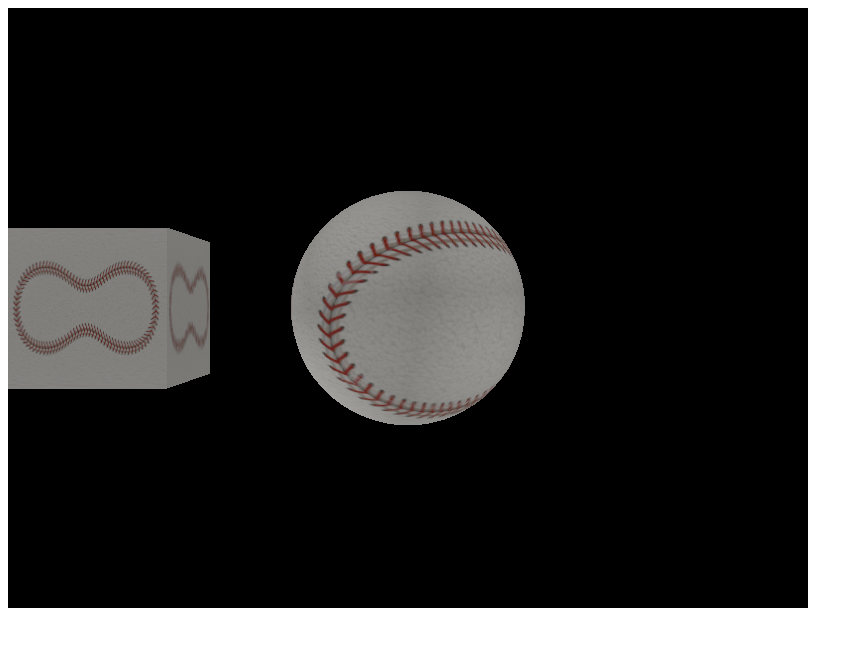
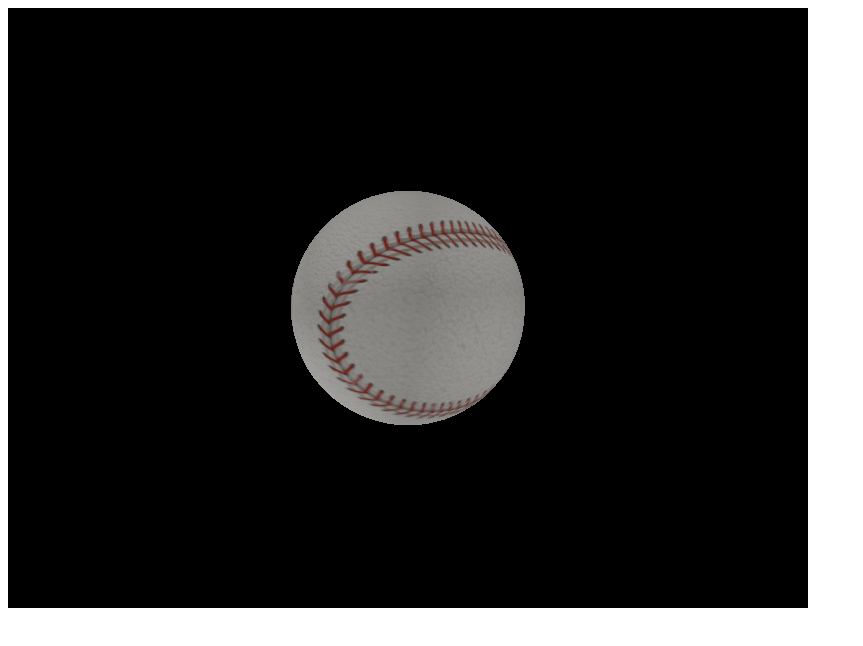
Before and after one commit to jun4869/jun4869.github.io, a plain HTML site: page practice/index.html in a window 1280 px wide. Shown: the whole page, without its empty margins (0-863 px from the left). Drawn offline with nearby package versions, Linux system fonts and the light colour scheme; animation ran at ten frames a second.

Commit message:
Update index.html

```diff
--- a/practice/index.html
+++ b/practice/index.html
@@ -27,18 +27,15 @@
   var mat = new THREE.MeshPhongMaterial();
   mat.map = texture;
 
-  var geometry = new THREE.BoxGeometry(1, 1, 1);
-  var box = new THREE.Mesh(geometry, mat);
-  box.position.z = -5;
-  box.position.x = -2;
-  scene.add(box);
+  var bump = textureLoader.load("baseball.jpg");
+  mat.bumpMap = bump;
+  mat.bumpscale = 0.2;
 
   var sphereGeometry = new THREE.SphereGeometry( 0.8, 32, 32 );
   var sphere = new THREE.Mesh( sphereGeometry, mat );
   sphere.position.set( 0, 0, -5 );
   sphere.rotation.x = 0.2;
   scene.add( sphere );
-
 
 
   var directionalLight1 = new THREE.DirectionalLight(0xffffff);
```
